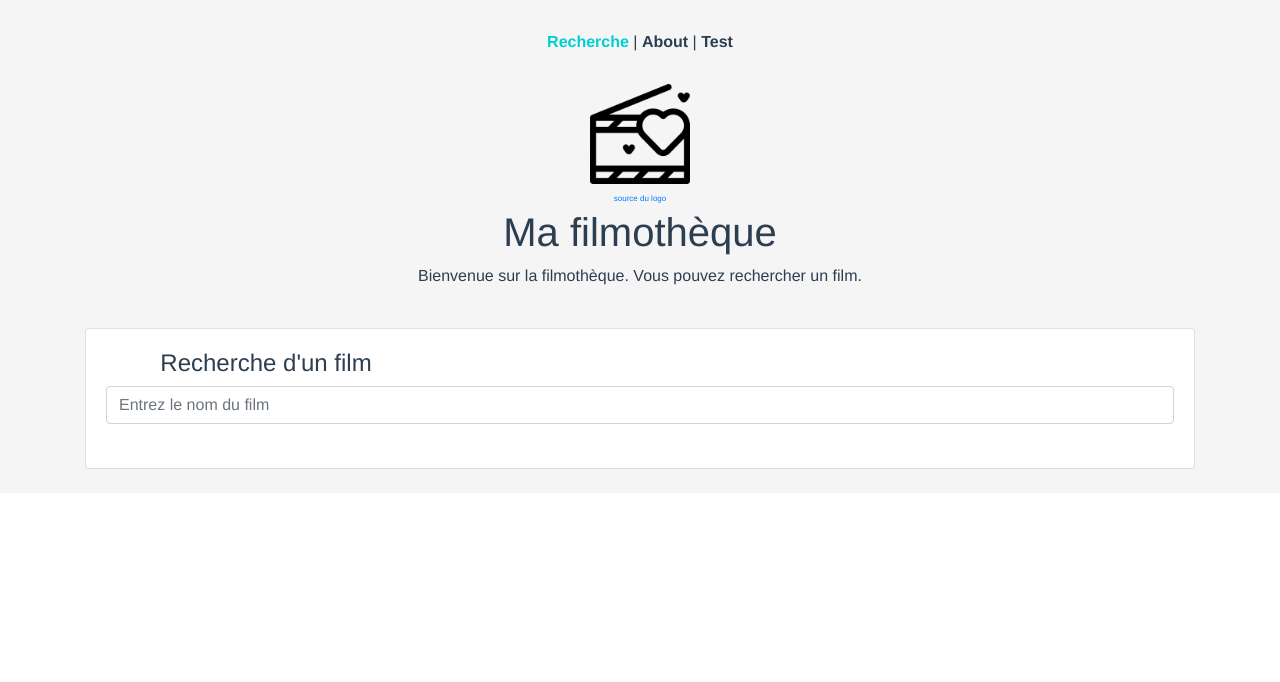
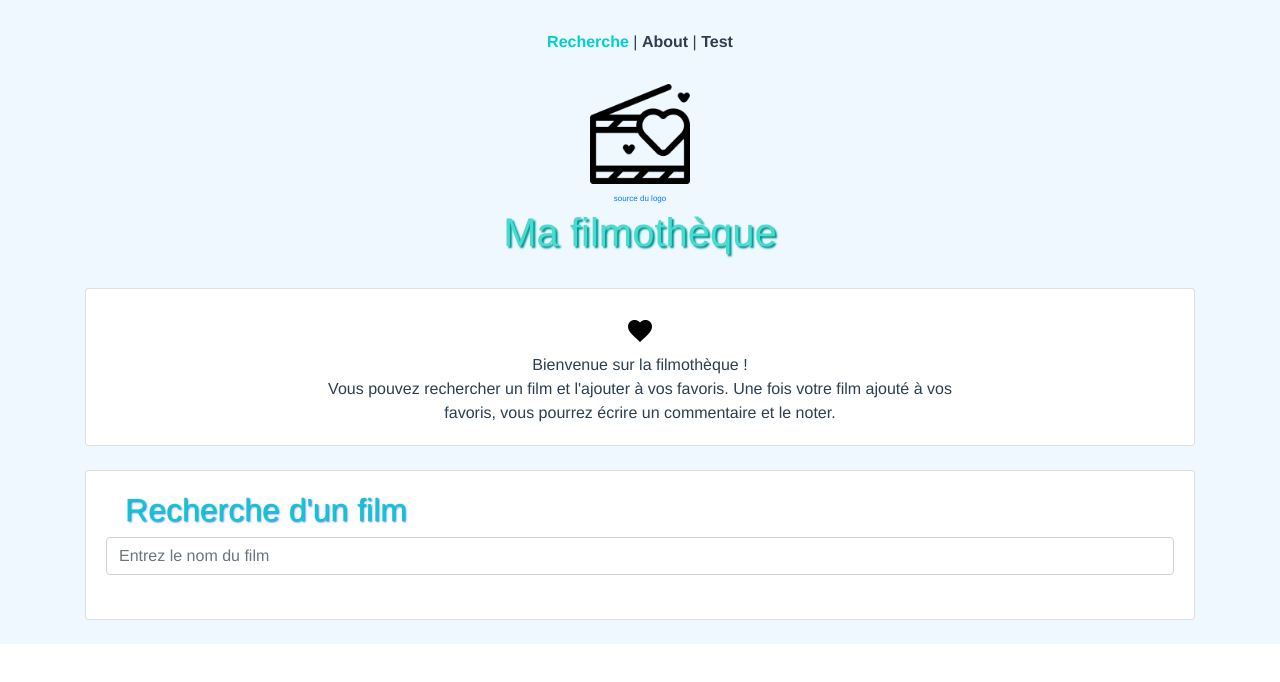
Before and after one commit to Ranjinie-Souria/Filmotheque, a Vue app: page / in a window 1280 px wide. Shown: the top 682 px of the page. Built offline with nearby package versions, Linux system fonts and the light colour scheme.

Commit message:
Modification du CSS et de la page d'accueil

```diff
--- a/src/App.vue
+++ b/src/App.vue
@@ -15,7 +15,7 @@
   -webkit-font-smoothing: antialiased;
   -moz-osx-font-smoothing: grayscale;
   text-align: center;
-  background-color: whitesmoke;
+  background-color: aliceblue;
   color: #2c3e50;
 }
 #nav {
@@ -31,4 +31,18 @@
 #nav a.router-link-exact-active {
   color: darkturquoise;
 }
+
+h1 {
+  font-size: 72px;
+  text-shadow: 2px 2px 2px darkcyan;
+  color: turquoise;
+  font-family: "Bahnschrift", Helvetica, Arial, sans-serif;
+}
+
+h2 {
+  font-size: 72px;
+  text-shadow: 1px 1px 2px royalblue;
+  color: darkturquoise;
+  font-family: "Bahnschrift", Helvetica, Arial, sans-serif;
+}
 </style>
--- a/src/components/Recherche.vue
+++ b/src/components/Recherche.vue
@@ -1,19 +1,24 @@
 <template>
     <div class="hello">
         <h1>Ma filmothèque</h1>
-        <p>
-            Bienvenue sur la filmothèque. Vous pouvez rechercher un film.
-
-        </p>
-
         <br/>
         <b-container class="bv-example-row">
+
+            <b-card class="text-center"><img style="float: top;padding: 10px;" src="../assets/fav.png" alt="coeur"/><br/>
+                <div style="width: 60%;margin-left: auto;margin-right: auto;">
+                Bienvenue sur la filmothèque !<br/>
+                Vous pouvez rechercher un film et l'ajouter à vos favoris.
+                Une fois votre film ajouté à vos favoris, vous pourrez écrire un commentaire et le noter.</div>
+            </b-card>
+            <br/>
+
+
             <b-row>
 
                 <b-col sm="12">
                     <b-card class="text-center">
                         <b-card-title style="max-width: 20rem;" class="mb-2">
-                            Recherche d'un film
+                            <h2>Recherche d'un film</h2>
                         </b-card-title>
                         <b-card-text>
                             <b-form @submit.prevent="submit">
```
Also changed, not shown: 1 other file (tests, documents, lock files or other folders).
